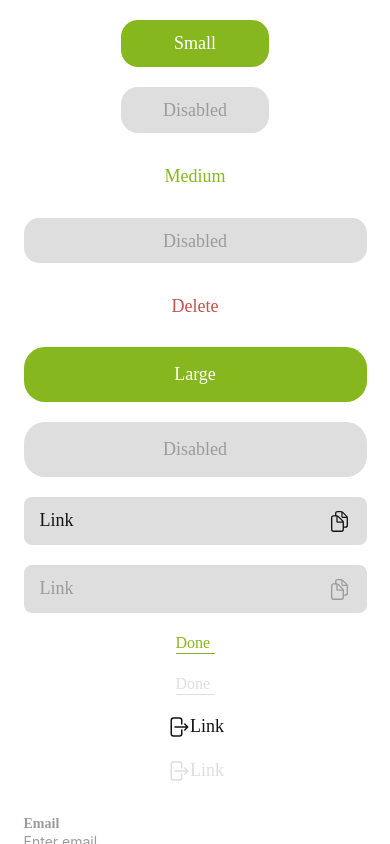
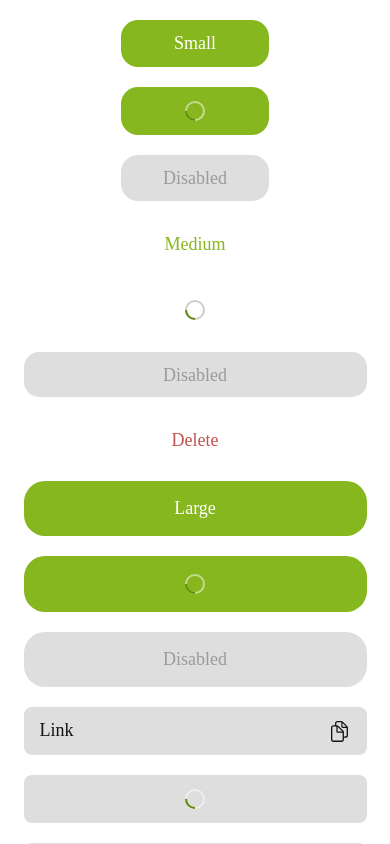
Before and after one commit to Dimensionnnnn/social-network, a React Native app: screen / in a window 390 px wide. Built offline with nearby package versions, Linux system fonts and the light colour scheme.

Commit message:
feat/created spinner, used spinner

```diff
--- a/App.tsx
+++ b/App.tsx
@@ -40,6 +40,14 @@ function App(): JSX.Element {
         </View>
         <View style={styles.buttonContainer}>
           <UIButton
+            title="Small"
+            onPress={handeChangeTheme}
+            buttonSize="small"
+            isLoading={true}
+          />
+        </View>
+        <View style={styles.buttonContainer}>
+          <UIButton
             title="Disabled"
             onPress={handeChangeTheme}
             buttonSize="small"
@@ -51,6 +59,14 @@ function App(): JSX.Element {
             title="Medium"
             onPress={handeChangeTheme}
             buttonSize="medium"
+          />
+        </View>
+        <View style={styles.buttonContainer}>
+          <UIButton
+            title="Medium"
+            onPress={handeChangeTheme}
+            buttonSize="medium"
+            isLoading={true}
           />
         </View>
         <View style={styles.buttonContainer}>
@@ -78,6 +94,14 @@ function App(): JSX.Element {
         </View>
         <View style={styles.buttonContainer}>
           <UIButton
+            title="Large"
+            onPress={handeChangeTheme}
+            buttonSize="large"
+            isLoading={true}
+          />
+        </View>
+        <View style={styles.buttonContainer}>
+          <UIButton
             title="Disabled"
             onPress={handeChangeTheme}
             buttonSize="large"
@@ -86,6 +110,13 @@ function App(): JSX.Element {
         </View>
         <View style={styles.buttonContainer}>
           <UIButtonTextIcon title="Link" onPress={handeChangeTheme} />
+        </View>
+        <View style={styles.buttonContainer}>
+          <UIButtonTextIcon
+            title="Link"
+            onPress={handeChangeTheme}
+            isLoading={true}
+          />
         </View>
         <View style={styles.buttonContainer}>
           <UIButtonTextIcon
--- a/src/components/UI/button/default-button/default-button-styles.ts
+++ b/src/components/UI/button/default-button/default-button-styles.ts
@@ -26,6 +26,12 @@ export const defaultButtonStyles = {
       medium: {color: COLORS.secondary_dark_01},
       large: {color: COLORS.secondary_dark_01},
     },
+    spinnerColor: COLORS.secondary_dark_01,
+    spinnerStrokeColor: {
+      small: COLORS.grayscale_dark_01,
+      medium: COLORS.grayscale_dark_01,
+      large: COLORS.grayscale_dark_01,
+    },
   },
   [ColorThemes.LIGHT]: {
     button: {
@@ -47,6 +53,12 @@ export const defaultButtonStyles = {
       small: {color: COLORS.grayscale_light_07},
       medium: {color: COLORS.dark_mode},
       large: {color: COLORS.grayscale_light_07},
+    },
+    spinnerColor: COLORS.secondary_light_01,
+    spinnerStrokeColor: {
+      small: COLORS.grayscale_light_07,
+      medium: COLORS.grayscale_light_03,
+      large: COLORS.grayscale_light_07,
     },
   },
   sizes: {
@@ -82,6 +94,9 @@ export const defaultButtonStyles = {
       flexDirection: 'row',
       justifyContent: 'center',
     },
+    spinnerContainer: {
+      justifyContent: 'center',
+    },
   }),
 };
 
@@ -91,6 +106,7 @@ interface ButtonStylesOptions {
   isPressed?: boolean;
   isDisabled?: boolean;
   isDelete?: boolean;
+  isLoading?: boolean;
 }
 
 export const getButtonStyles = ({
@@ -99,6 +115,7 @@ export const getButtonStyles = ({
   isPressed,
   isDisabled,
   isDelete,
+  isLoading,
 }: ButtonStylesOptions) => {
   return {
     container: defaultButtonStyles.root.container,
@@ -116,5 +133,10 @@ export const getButtonStyles = ({
       isPressed && defaultButtonStyles[themeVariant].text.pressed,
       isDisabled && defaultButtonStyles[themeVariant].text.disabled,
     ],
+    spinnerColor: isLoading && defaultButtonStyles[themeVariant].spinnerColor,
+    spinnerStrokeColor:
+      isLoading &&
+      defaultButtonStyles[themeVariant].spinnerStrokeColor[buttonSize],
+    spinnerContainer: isLoading && defaultButtonStyles.root.spinnerContainer,
   };
 };
--- a/src/components/UI/button/default-button/default-button.tsx
+++ b/src/components/UI/button/default-button/default-button.tsx
@@ -2,6 +2,7 @@ import React, {useState} from 'react';
 import {Text, Pressable} from 'react-native';
 import {useColorTheme, ColorThemes} from 'src/hooks/useColorTheme';
 import {getButtonStyles} from './default-button-styles';
+import {Spinner} from 'src/components/UI/spinner/spinner';
 
 export type ButtonSize = 'small' | 'medium' | 'large';
 
@@ -10,6 +11,7 @@ interface ButtonProps {
   title?: string;
   isDelete?: boolean;
   isDisabled?: boolean;
+  isLoading?: boolean;
   onPress?: () => void;
 }
 
@@ -17,6 +19,7 @@ export const Button: React.FC<ButtonProps> = ({
   title,
   isDelete,
   isDisabled,
+  isLoading,
   buttonSize,
   onPress,
 }) => {
@@ -29,6 +32,7 @@ export const Button: React.FC<ButtonProps> = ({
     isPressed,
     isDisabled,
     isDelete,
+    isLoading,
   });
 
   const handlePress = () => {
@@ -41,12 +45,20 @@ export const Button: React.FC<ButtonProps> = ({
         buttonStyles.container,
         buttonStyles.sizeContainer,
         buttonStyles.button,
+        buttonStyles.spinnerContainer,
       ]}
       disabled={isDisabled}
       onPress={onPress}
       onPressIn={handlePress}
       onPressOut={handlePress}>
-      <Text style={[buttonStyles.fontText, buttonStyles.text]}>{title}</Text>
+      {isLoading ? (
+        <Spinner
+          color={buttonStyles.spinnerColor}
+          stroke={buttonStyles.spinnerStrokeColor}
+        />
+      ) : (
+        <Text style={[buttonStyles.fontText, buttonStyles.text]}>{title}</Text>
+      )}
     </Pressable>
   );
 };
--- a/src/components/UI/button/text-icon/styles.ts
+++ b/src/components/UI/button/text-icon/styles.ts
@@ -20,6 +20,7 @@ export const textIconButtonStyles = {
       disabled: COLORS.grayscale_dark_02,
       initial: COLORS.grayscale_dark_01,
     },
+    spinnerColor: COLORS.secondary_dark_01,
   },
   [ColorThemes.LIGHT]: {
     button: {
@@ -37,6 +38,7 @@ export const textIconButtonStyles = {
       disabled: COLORS.grayscale_light_03,
       initial: COLORS.grayscale_light_01,
     },
+    spinnerColor: COLORS.secondary_light_01,
   },
   root: StyleSheet.create({
     fontText: outfitTextStyles.bodyRegular_18,
@@ -52,31 +54,44 @@ export const textIconButtonStyles = {
       paddingBottom: 12,
       paddingLeft: 16,
     },
+    spinnerContainer: {
+      justifyContent: 'center',
+    },
   }),
 };
 
-export const getButtonStyles = (
-  themeVariant: ColorThemes,
-  pressed: boolean,
-  isDisabled?: boolean,
-) => {
+interface IconButtonStylesOptions {
+  themeVariant: ColorThemes;
+  isPressed?: boolean;
+  isDisabled?: boolean;
+  isLoading?: boolean;
+}
+
+export const getButtonStyles = ({
+  themeVariant,
+  isPressed,
+  isDisabled,
+  isLoading,
+}: IconButtonStylesOptions) => {
   return {
     container: textIconButtonStyles.root.container,
     fontText: textIconButtonStyles.root.fontText,
     button: [
       textIconButtonStyles[themeVariant].button.initial,
-      pressed && textIconButtonStyles[themeVariant].button.pressed,
+      isPressed && textIconButtonStyles[themeVariant].button.pressed,
       isDisabled && textIconButtonStyles[themeVariant].button.disabled,
     ],
     textColor: [
       textIconButtonStyles[themeVariant].textColor.initial,
-      pressed && textIconButtonStyles[themeVariant].textColor.pressed,
+      isPressed && textIconButtonStyles[themeVariant].textColor.pressed,
       isDisabled && textIconButtonStyles[themeVariant].textColor.disabled,
     ],
-    iconColor: pressed
+    iconColor: isPressed
       ? textIconButtonStyles[themeVariant].iconColor.pressed
       : isDisabled
       ? textIconButtonStyles[themeVariant].iconColor.disabled
       : textIconButtonStyles[themeVariant].iconColor.initial,
+    spinnerColor: isLoading && textIconButtonStyles[themeVariant].spinnerColor,
+    spinnerContainer: isLoading && textIconButtonStyles.root.spinnerContainer,
   };
 };
--- a/src/components/UI/button/text-icon/text-icon-button.tsx
+++ b/src/components/UI/button/text-icon/text-icon-button.tsx
@@ -3,6 +3,7 @@ import {ColorThemes, useColorTheme} from 'src/hooks/useColorTheme';
 import {Pressable, Text} from 'react-native';
 import {getButtonStyles} from './styles';
 import {SvgCopy} from 'src/shared/icons/components/copy-svg';
+import {Spinner} from 'src/components/UI/spinner/spinner';
 
 interface ButtonProps {
   title?: string;
@@ -14,13 +15,18 @@ interface ButtonProps {
 export const Button: React.FC<ButtonProps> = ({
   title,
   isDisabled,
-  // isLoading,
+  isLoading,
   onPress,
 }) => {
   const [isPressed, setIsPressed] = React.useState(false);
   const themeVariant: ColorThemes = useColorTheme();
 
-  const buttonStyles = getButtonStyles(themeVariant, isPressed, isDisabled);
+  const buttonStyles = getButtonStyles({
+    themeVariant,
+    isPressed,
+    isDisabled,
+    isLoading,
+  });
 
   const handlePress = () => {
     setIsPressed(prevPressed => !prevPressed);
@@ -28,16 +34,26 @@ export const Button: React.FC<ButtonProps> = ({
 
   return (
     <Pressable
-      style={[buttonStyles.container, buttonStyles.button]}
+      style={[
+        buttonStyles.container,
+        buttonStyles.button,
+        buttonStyles.spinnerContainer,
+      ]}
       onPress={onPress}
       onPressIn={handlePress}
       onPressOut={handlePress}
       disabled={isDisabled}>
       <>
-        <Text style={[buttonStyles.fontText, buttonStyles.textColor]}>
-          {title}
-        </Text>
-        <SvgCopy color={buttonStyles.iconColor} />
+        {isLoading ? (
+          <Spinner color={buttonStyles.spinnerColor} />
+        ) : (
+          <>
+            <Text style={[buttonStyles.fontText, buttonStyles.textColor]}>
+              {title}
+            </Text>
+            <SvgCopy color={buttonStyles.iconColor} />
+          </>
+        )}
       </>
     </Pressable>
   );
--- /dev/null
+++ b/src/components/UI/spinner/spinner.tsx
@@ -0,0 +1,32 @@
+import React from 'react';
+import {Animated, Easing} from 'react-native';
+import {SvgSpinnerIcon} from 'src/shared/icons/components/svg-spinner-icon';
+
+interface Props {
+  color?: string;
+  stroke?: string;
+}
+
+export const Spinner: React.FC<Props> = ({color, stroke}) => {
+  const spinValue = new Animated.Value(0);
+
+  Animated.loop(
+    Animated.timing(spinValue, {
+      toValue: 1,
+      duration: 3000,
+      easing: Easing.linear,
+      useNativeDriver: true,
+    }),
+  ).start();
+
+  const spin = spinValue.interpolate({
+    inputRange: [0, 1],
+    outputRange: ['0deg', '360deg'],
+  });
+
+  return (
+    <Animated.View style={{transform: [{rotate: spin}]}}>
+      <SvgSpinnerIcon color={color} stroke={stroke} />
+    </Animated.View>
+  );
+};
--- /dev/null
+++ b/src/shared/icons/components/svg-spinner-icon.tsx
@@ -0,0 +1,15 @@
+import * as React from 'react';
+import Svg, {SvgProps, Circle, Path} from 'react-native-svg';
+export const SvgSpinnerIcon = (props: SvgProps) => (
+  <Svg width={24} height={24} fill="none" viewBox="0 0 24 24" {...props}>
+    <Circle
+      cx={12}
+      cy={12}
+      r={9}
+      stroke={props.stroke || '#fff'}
+      strokeWidth={2}
+      opacity={0.5}
+    />
+    <Path stroke="currentColor" strokeWidth={2} d="M12 21a9 9 0 0 1-9-9" />
+  </Svg>
+);
```
Also changed, not shown: src/components/UI/spinner/styles.ts (added), src/shared/icons/svg/spinner-icon.svg (added).
